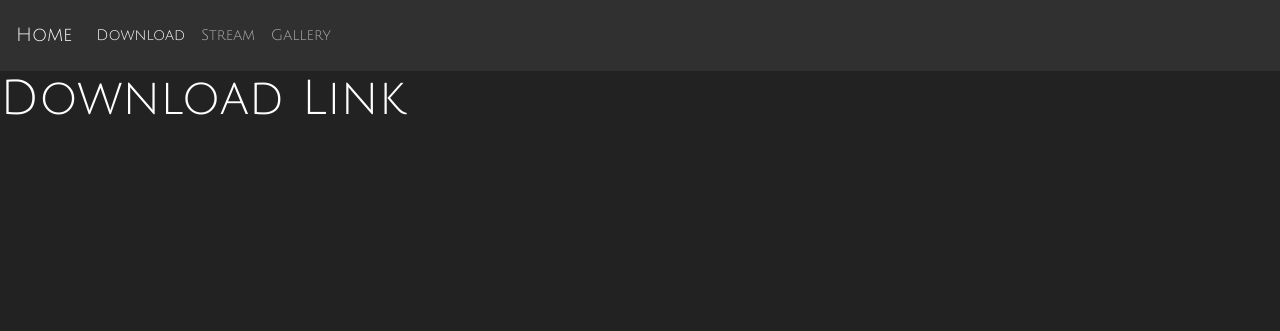
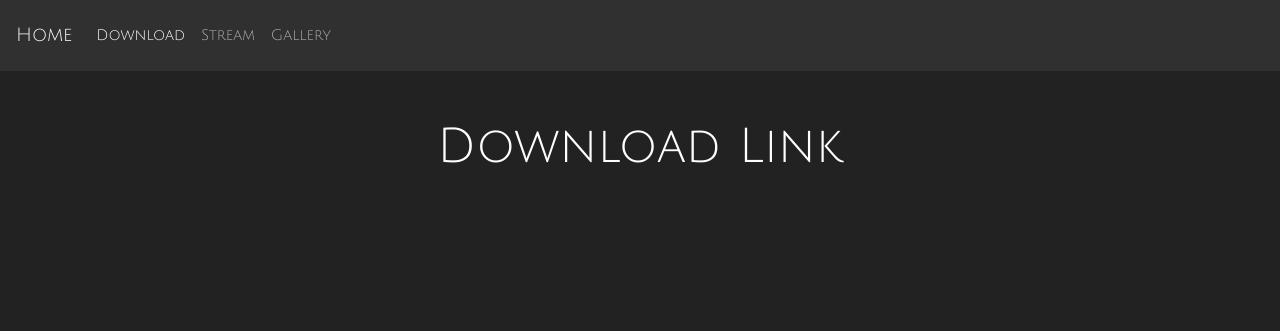
Before and after one commit to tryingtolearn11/ghostpetal, a Flask app: page /download in a window 1280 px wide. Shown: the top 331 px of the page. Run offline with Flask 2, Linux system fonts and the light colour scheme; some libraries are stand-ins or nearby versions.

Commit message:
edited text

```diff
--- a/app/templates/download.html
+++ b/app/templates/download.html
@@ -1,11 +1,13 @@
 {% extends "base.html" %}
+{% block content %}
 
 
+<div class="container">
+    <div class="page-header text-center m-5">
+        <h1>Download Link</h1>
+    </div>
+</div>
 
-{% block content %}
-<h1>
-    <p>Download Link</p>
-</h1>
 
 
 
```
Also changed, not shown: 3 other files.
